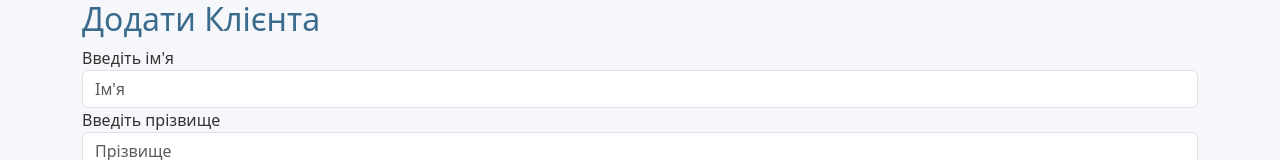
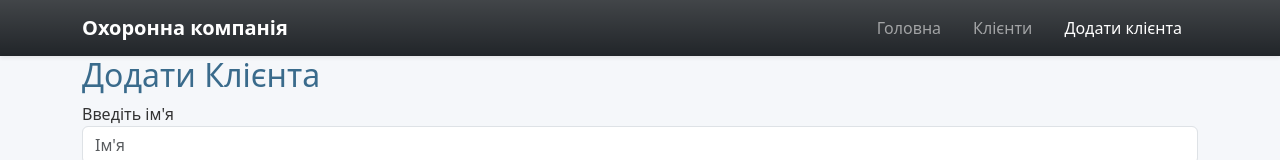
Before and after one commit to zavgarinho/diplom, a React (Vite) app in the folder frontend/: page /add-customer in a window 1280 px wide. Shown: the top 160 px of the page. Built offline with nearby package versions, Linux system fonts and the light colour scheme; no server answers.

Commit message:
added header

```diff
--- a/frontend/src/App.tsx
+++ b/frontend/src/App.tsx
@@ -1,14 +1,16 @@
 import 'bootstrap/dist/css/bootstrap.min.css'
 import './App.css'
-import CustomersList from './components/CustomersList.tsx'
+import CustomersList from './components/customer/CustomersList.tsx'
 import { BrowserRouter, Route, Router, Routes } from 'react-router-dom'
-import AddCustomer from './components/AddCustomer.tsx'
-import CustomerPage from './components/CustomerPage.tsx'
+import AddCustomer from './components/customer/AddCustomer.tsx'
+import CustomerPage from './components/customer/CustomerPage.tsx'
+import Header from './components/Header.tsx'
 
 function App() {
   return (
     <>
     <BrowserRouter>
+    <Header/>
       <Routes>
         <Route path='/' element = { <CustomersList/> }></Route>
         <Route path='/customers' element = { <CustomersList/> }></Route>
--- /dev/null
+++ b/frontend/src/components/Header.tsx
@@ -0,0 +1,25 @@
+import { NavLink } from 'react-router-dom'
+
+const Header = () => {
+  return (
+    <nav className='navbar navbar-expand-lg navbar-dark bg-dark bg-gradient shadow-sm'>
+      <div className='container'>
+        <NavLink className='navbar-brand fw-bold' to='/'>Охоронна компанія</NavLink>
+
+        <ul className='navbar-nav'>
+          <li className='nav-item'>
+            <NavLink className='nav-link px-3' to='/'>Головна</NavLink>
+          </li>
+          <li className='nav-item'>
+            <NavLink className='nav-link px-3' to='/customers'>Клієнти</NavLink>
+          </li>
+          <li className='nav-item'>
+            <NavLink className='nav-link px-3' to='/add-customer'>Додати клієнта</NavLink>
+          </li>
+        </ul>
+      </div>
+    </nav>
+  )
+}
+
+export default Header
--- a/frontend/src/components/AddCustomer.tsx
+++ b/frontend/src/components/customer/AddCustomer.tsx
@@ -1,6 +1,6 @@
 import React, { useEffect, useState } from 'react'
-import { getCustomerTypes } from '../service/CustomerService'
-import type { CustomerTypes } from '../types/customer/CustomerTypes'
+import { getCustomerTypes } from '../../service/CustomerService'
+import type { CustomerTypes } from '../../types/customer/CustomerTypes'
 
 const AddCustomer = () => {
   const [customerTypes,setCustomerTypes] = useState<CustomerTypes[]>([])
--- a/frontend/src/components/CustomerPage.tsx
+++ b/frontend/src/components/customer/CustomerPage.tsx
@@ -1,7 +1,7 @@
 import React, { useEffect, useState } from 'react'
 import { useParams } from 'react-router-dom'
-import type { Customer } from '../types/customer/Customer'
-import { getCustomerById } from '../service/CustomerService'
+import type { Customer } from '../../types/customer/Customer'
+import { getCustomerById } from '../../service/CustomerService'
 
 const CustomerPage = () => {
   const {id} = useParams()
--- a/frontend/src/components/CustomersList.tsx
+++ b/frontend/src/components/customer/CustomersList.tsx
@@ -1,8 +1,8 @@
 import { useEffect, useState } from 'react'
-import type { Customer } from '../types/customer/Customer';
-import { getAllCustomers, getCustomerTypes } from '../service/CustomerService';
+import type { Customer } from '../../types/customer/Customer';
+import { getAllCustomers, getCustomerTypes } from '../../service/CustomerService';
 import { useNavigate } from 'react-router-dom';
-import type { CustomerTypes } from '../types/customer/CustomerTypes';
+import type { CustomerTypes } from '../../types/customer/CustomerTypes';
 
 const CustomersList = () => {
 
```
